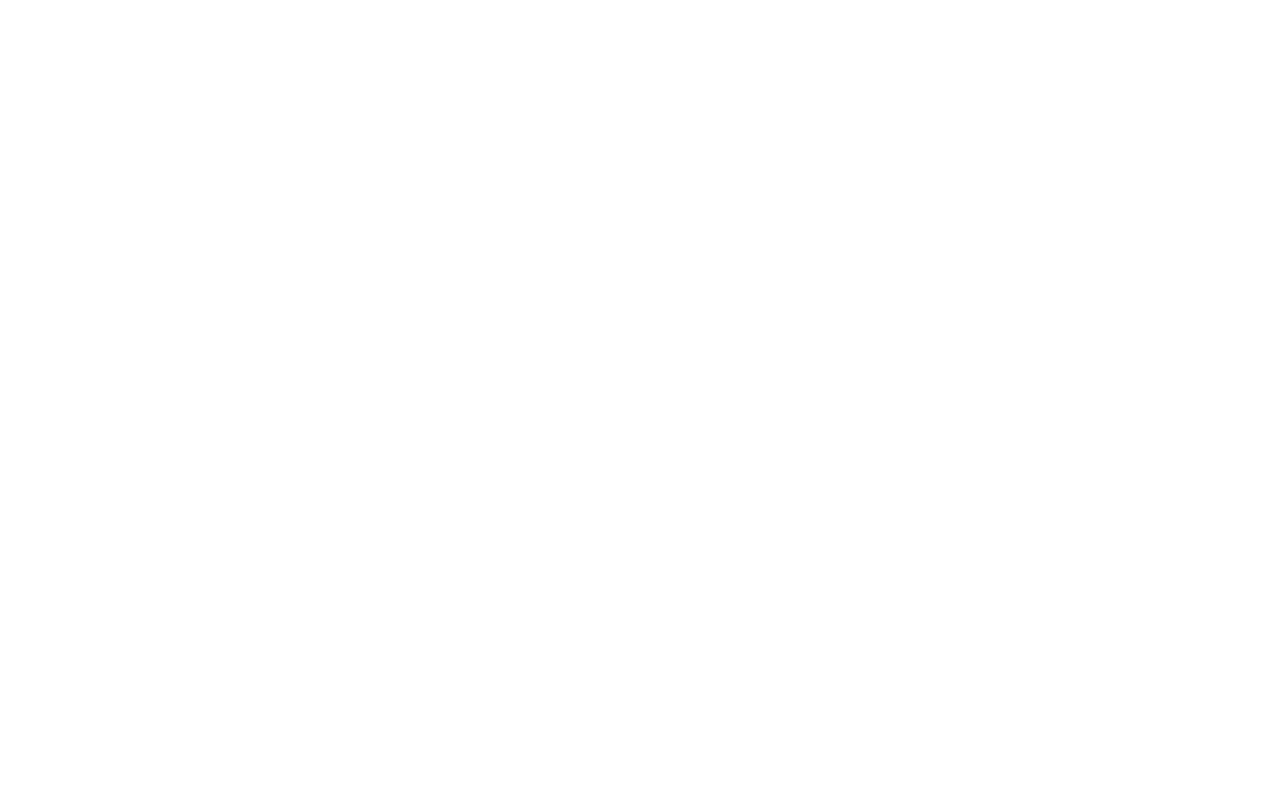
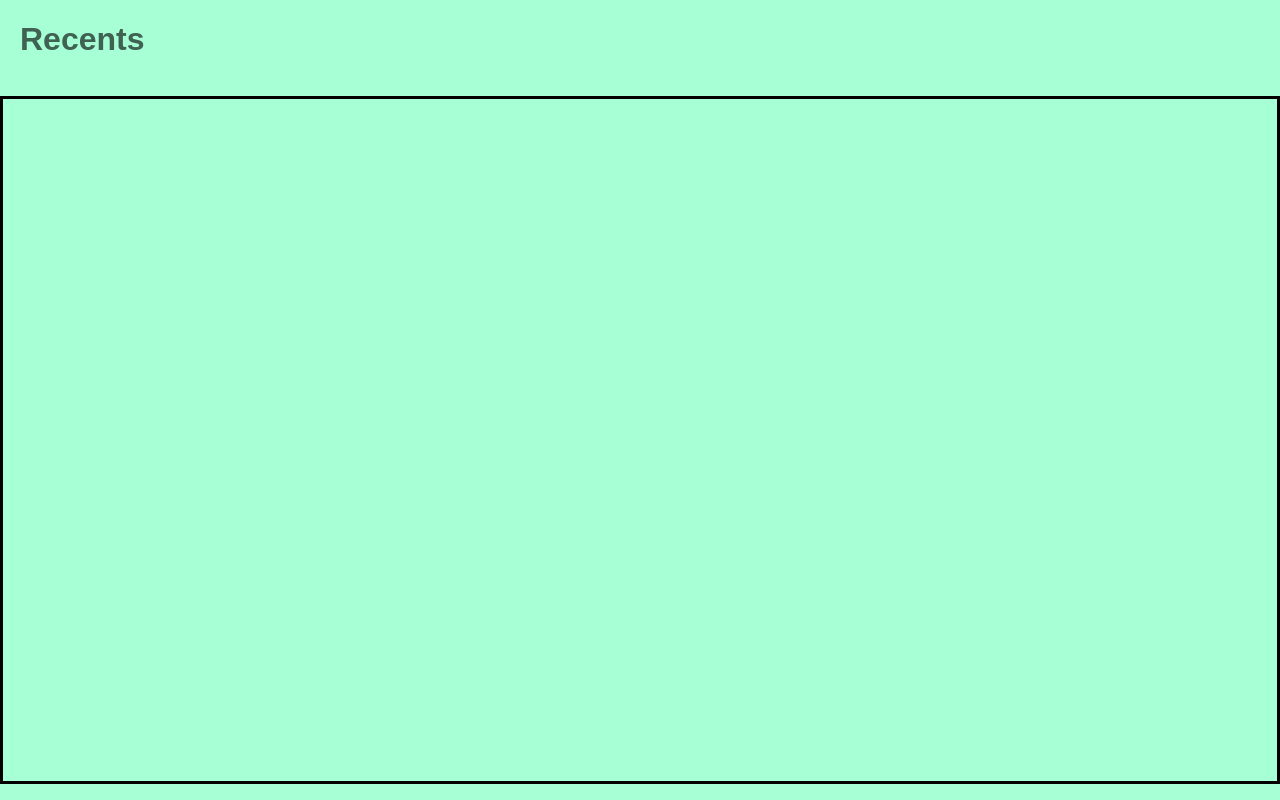
Before and after one commit to shariffDevMern/contactsAPP, a React (Create React App) app: page /recents in a window 1280 px wide. Before the commit this address had no page. Built offline with nearby package versions, Linux system fonts and the light colour scheme.

Commit message:
recent call feature updated

```diff
--- a/src/App.js
+++ b/src/App.js
@@ -7,7 +7,9 @@ import ContactItemDetails from "./components/ContactItemDetails";
 import AddContacts from "./components/AddContacts";
 import Keypad from "./components/Keypad";
 import FavoriteContacts from "./components/FavoriteContacts";
+import RecentContacts from "./components/RecentContacts";
 import ContactsContext from "./ContactsContext";
+
 
 const App = () => {
   // Retrieve contacts from local storage or initialize with an empty array
@@ -16,10 +18,14 @@ const App = () => {
     const storedContacts = localStorage.getItem("contactsList");
     return storedContacts ? JSON.parse(storedContacts) : [];
   });
+
+
   localStorage.setItem("contactsList", JSON.stringify(contactsList));
 
   const [selectedContacts, updateSelectedContacts] = useState([]);
+  const [recentCalls,updateRecentCalls] = useState([])
 
+  console.log(recentCalls)
   // Function to update local storage whenever contactsList changes
   const updateLocalStorage = (updatedList) => {
     localStorage.setItem("contactsList", JSON.stringify(updatedList));
@@ -119,11 +125,13 @@ const App = () => {
       value={{
         contactsList,
         selectedContacts,
+        recentCalls,
         AddContact,
         onToggleSelectContact,
         toggleSelectAllContacts,
         onDeleteContacts,
         updateContact,
+        updateRecentCalls
       }}
     >
       <Routes>
@@ -133,6 +141,7 @@ const App = () => {
         <Route path="/add-contact" element={<AddContacts />} />
         <Route path="/keypad" element={<Keypad />} />
         <Route path="/favorite-contacts" element={<FavoriteContacts />} />
+        <Route path="/recents" element={<RecentContacts />} />
       </Routes>
     </ContactsContext.Provider>
   );
--- a/src/ContactsContext.js
+++ b/src/ContactsContext.js
@@ -2,11 +2,13 @@ import React from "react";
 
 const ContactsContext = React.createContext({
   contactsList: [],
+  recentCalls:[],
   AddContact: () => {},
   onToggleSelectContact: () => {},
   toggleSelectAllContacts: () => {},
   onDeleteContacts: () => {},
   updateContact: () => {},
+  updateRecentCalls:()=>{}
 });
 
 export default ContactsContext;
--- a/src/components/CallModal/styledComponents.js
+++ b/src/components/CallModal/styledComponents.js
@@ -1,7 +1,7 @@
 import styled from "styled-components";
 
 export const ModalContainer = styled.div`
-  height: 90vh;
+  height: 100vh;
   width: 100vw;
 
   background-image: linear-gradient(to top, white, #3f6252);
--- a/src/components/ContactItemDetails/index.js
+++ b/src/components/ContactItemDetails/index.js
@@ -88,7 +88,7 @@ const ContactItemDetails = () => {
   return (
     <ContactsContext.Consumer>
       {(value) => {
-        const { contactsList, updateContact } = value;
+        const { contactsList, updateContact,updateRecentCalls } = value;
         if (contactsList.length !== 0) {
           const contactObj = getContactsObj(contactsList);
 
@@ -215,6 +215,13 @@ const ContactItemDetails = () => {
                 }));
               });
             };
+            const handleCall = () => {
+              console.log("helo")
+              updateRecentCalls((prevCalls) => [
+                ...prevCalls,
+                { number: contactObj.phone, timestamp: new Date() },
+              ]);
+            };
 
             return (
               <BgContainer>
@@ -275,19 +282,23 @@ const ContactItemDetails = () => {
                         Message
                       </FeatureButton>
                       <Popup
+
                         modal
                         trigger={
-                          <FeatureButton>
+                          <div>
+                          <FeatureButton onClick={handleCall} >
                             <FaPhoneFlip />
                             <br />
                             Call
                           </FeatureButton>
+                          </div>
                         }
                       >
                         {(close) => (
                           <CallModal
                             closingFunc={close}
                             callDetails={{ dialedNumber: contactObj.phone }}
+
                           />
                         )}
                       </Popup>
@@ -309,7 +320,7 @@ const ContactItemDetails = () => {
                         )}
                       </Popup>
 
-                      <FeatureButton>
+                      <FeatureButton >
                         <MdEmail />
                         <br />
                         Mail
--- a/src/components/Keypad/index.js
+++ b/src/components/Keypad/index.js
@@ -51,9 +51,11 @@ const dialerList = [
 
 const Keypad = () => {
   const [dialedNumber, updateDialedNumber] = useState("");
+
   const onEraseNumber = () => {
     updateDialedNumber((prevState) => prevState.slice(0, prevState.length - 1));
   };
+
   const onStoreNumberInCookies = () => {
     Cookies.set("phoneNo", dialedNumber, { expires: 1 });
   };
@@ -61,7 +63,7 @@ const Keypad = () => {
   return (
     <ContactsContext.Consumer>
       {(value) => {
-        const { contactsList } = value;
+        const { contactsList, updateRecentCalls } = value;
 
         const matchedContacts = [];
         if (contactsList.length !== 0 || contactsList !== null) {
@@ -72,6 +74,15 @@ const Keypad = () => {
             matchedContacts.push(...matchingContacts);
           });
         }
+
+        // Function to handle adding to recent calls
+        const handleCall = () => {
+          console.log("helo")
+          updateRecentCalls((prevCalls) => [
+            ...prevCalls,
+            { number: dialedNumber, timestamp: new Date() },
+          ]);
+        };
 
         return (
           <BgContainer>
@@ -102,7 +113,7 @@ const Keypad = () => {
 
               <KeypadContainer>
                 <NumberContainer>
-                  <NumberInput value={dialedNumber} />
+                  <NumberInput value={dialedNumber} readOnly />
                   {dialedNumber.length > 0 && (
                     <EraseButton onClick={onEraseNumber}>
                       <RiDeleteBack2Fill />
@@ -130,11 +141,14 @@ const Keypad = () => {
                 </Dialer>
                 {dialedNumber.length !== 0 ? (
                   <Popup
+
                     modal
                     trigger={
-                      <CallbBtn>
+                      <div>
+                      <CallbBtn onClick={handleCall}>
                         <FaPhoneFlip />
                       </CallbBtn>
+                      </div>
                     }
                   >
                     {(close) => (
--- /dev/null
+++ b/src/components/RecentContacts/index.js
@@ -0,0 +1,133 @@
+import {v4 as uuidV4} from 'uuid'
+import Popup from 'reactjs-popup'
+import { BiSolidPhoneOutgoing } from "react-icons/bi";
+import { IoIosInformationCircle } from "react-icons/io";
+import CallModal from '../CallModal'
+import { BgContainer,Header,MenuHeader } from "../../styledComponents"
+import { RecentContainer,RecentList,CallInfoContainer,InfoButton,CallItem,DateText,CallDate } from "./styledComponents"
+import ContactsContext from "../../ContactsContext"
+import ContactCard from "../ContactCard"
+
+const RecentContacts = () =>{
+  function timeAgo(timestamp) {
+    const now = new Date();
+    const then = new Date(timestamp);
+    const diffInSeconds = Math.floor((now - then) / 1000);
+
+    const minutes = Math.floor(diffInSeconds / 60);
+    const hours = Math.floor(diffInSeconds / 3600);
+    const days = Math.floor(diffInSeconds / 86400);
+
+    if (diffInSeconds < 60) {
+        return `${diffInSeconds} seconds ago`;
+    } else if (minutes < 60) {
+        return `${minutes} minutes ago`;
+    } else if (hours < 24) {
+        return `${hours} hours ago`;
+    } else {
+        return `${days} days ago`;
+    }
+}
+    return(
+        <ContactsContext.Consumer>
+        {value=>{
+            const { recentCalls, contactsList,updateRecentCalls} = value;
+
+            function getContactsFromRecentCalls(contactsList, recentCalls) {
+              // Flatten the contactsList to make searching easier
+              const allContacts = contactsList.flatMap((group) => group.contacts);
+
+              // Iterate through recentCallsList and build the resulting array
+              const result = recentCalls.map((call) => {
+                // Check if the number exists in allContacts
+                const contact = allContacts.find((c) => c.phone === call.number);
+
+
+
+                if (contact) {
+                  // If found, return the contact object
+                  return {...contact,timestamp:timeAgo(call.timestamp)};
+                } else {
+                  // If not found, create a new contact object
+                  return {
+                    id: uuidV4(), // Initial value for ID
+                    name: "Unknown Number", // Use number as name
+                    phone: call.number,
+                    profileBgColor: "lightgray", // Default background color
+                    email: "",
+                    isChecked: false,
+                    isFavorite: false,
+                    timestamp:timeAgo(call.timestamp)
+                  };
+                }
+              });
+
+              return result;
+            }
+
+            const updatedContacts = getContactsFromRecentCalls(contactsList, recentCalls);
+            console.log(updatedContacts)
+
+            const handleCall = (currentNum) => {
+              updateRecentCalls((prevCalls) => [
+                ...prevCalls,
+                { number:currentNum , timestamp: new Date() },
+              ]);
+            };
+
+            return(<BgContainer>
+                <RecentContainer>
+                <Header>
+                <MenuHeader>Recents</MenuHeader>
+                </Header>
+                <RecentList>
+                {updatedContacts.map(eachCalls=>(
+                  <CallItem>
+                  <Popup
+
+                  modal
+                  trigger={
+                    <div>
+                    <div onClick={()=>{
+                      handleCall(eachCalls.phone)
+                    }}>
+                    <ContactCard contactObj={eachCalls} key={eachCalls.id} />
+                    </div>
+                    </div>
+                  }
+                >
+                  {(close) => (
+                    <CallModal
+                      closingFunc={close}
+                      callDetails={{ dialedNumber: eachCalls.phone }}
+
+                    />
+                  )}
+                </Popup>
+                <CallInfoContainer>
+                  <InfoButton>
+                  <IoIosInformationCircle/>
+                  </InfoButton>
+                  <CallDate>
+                    <BiSolidPhoneOutgoing/>
+                    <DateText>
+                      {eachCalls.timestamp}
+                    </DateText>
+                  </CallDate>
+                </CallInfoContainer>
+                </CallItem>
+                  )
+    )}
+
+
+                </RecentList>
+                </RecentContainer>
+            </BgContainer>)
+        }}
+
+    </ContactsContext.Consumer>)
+
+
+}
+
+export default RecentContacts
--- /dev/null
+++ b/src/components/RecentContacts/styledComponents.js
@@ -0,0 +1,49 @@
+import styled from "styled-components";
+
+export const RecentContainer = styled.div`
+  height: 100vh;
+  display: flex;
+
+  flex-direction: column;
+`;
+
+export const RecentList = styled.ul`
+  list-style-type:none;
+  padding-left:10px;
+  border-style:solid;
+  height:100%;
+  overflow-y:auto;`
+
+export const CallInfoContainer =styled.div`
+display:flex;
+flex-direction:column;
+align-items:center;`
+
+export const InfoButton = styled.button`
+border-style:none;
+background-color:transparent;
+svg{
+color:#3f6252;
+height:30px;
+width:30px;}`
+
+export const CallItem = styled.li`
+display:flex;
+justify-content:space-between;
+align-items:center;
+padding-right:20px;
+
+`
+
+export const CallDate = styled.div`
+display:flex;
+gap:10px;
+justify-content:center;
+align-items:center;
+svg{
+color:#3f6252;}`
+
+export const DateText = styled.p`
+margin:0px;
+font-size:12px;
+color:#3f6252;`
```
Also changed, not shown: src/components/CallModal/index.js (+11 -4 lines).
